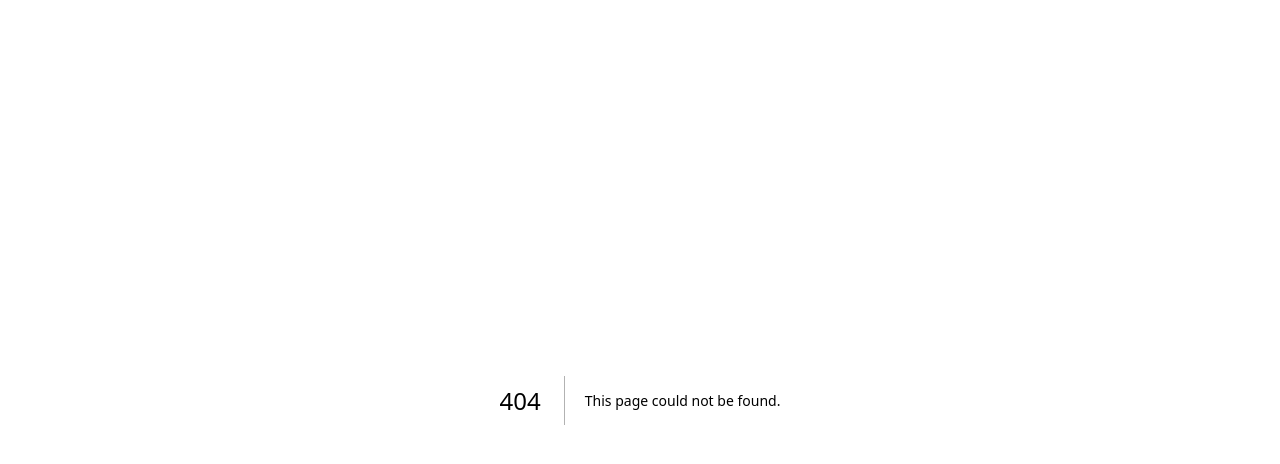
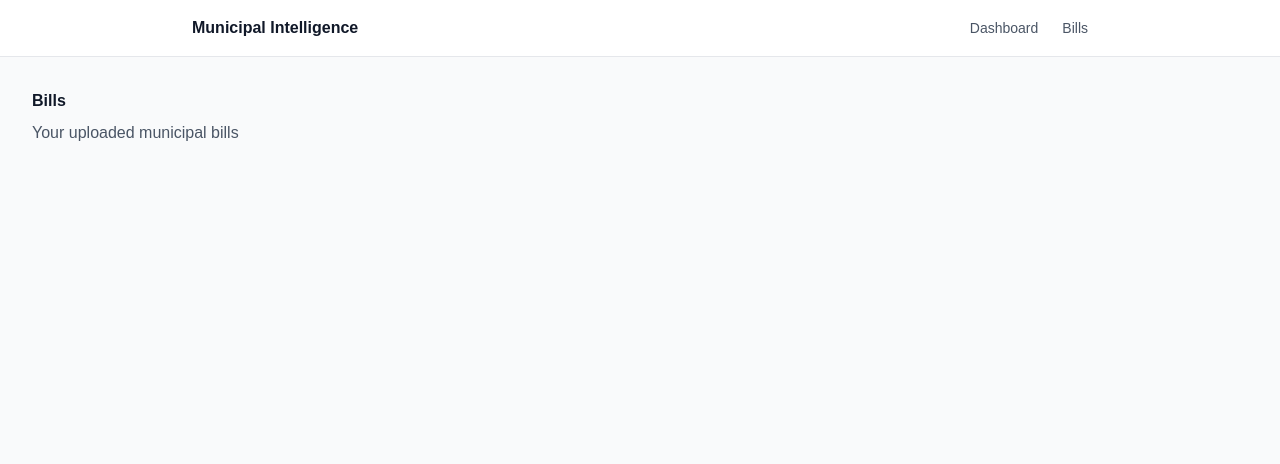
Before and after one commit to grahamch/municipal-intelligence, a Next.js app: page /bills in a window 1280 px wide. Before the commit this address had no page. Shown: the top 464 px of the page. Built offline with nearby package versions, Linux system fonts and the light colour scheme.

Commit message:
Add bills page, nav bar and layout

```diff
--- /dev/null
+++ b/app/bills/page.tsx
@@ -0,0 +1,10 @@
+export default function BillsPage() {
+    return (
+        <main className="min-h-screen bg-gray-50 p-8">
+            <div className="max-w-4x1 mx-auto">
+                <h1 className="text-3x1 font-bold text-gray-900">Bills</h1>
+                <p className="mt-2 text-gray-600">Your uploaded municipal bills</p>
+            </div>
+        </main>
+    )
+}
--- a/app/layout.tsx
+++ b/app/layout.tsx
@@ -27,7 +27,19 @@ export default function RootLayout({
       lang="en"
       className={`${geistSans.variable} ${geistMono.variable} h-full antialiased`}
     >
-      <body className="min-h-full flex flex-col">{children}</body>
+
+      <body className="min-h-full flex flex-col">
+      <nav className="bg-white border-b border-gray-200 px-8 py-4">
+    <div className="max-w-4xl mx-auto flex items-center justify-between">
+      <span className="font-bold text-gray-900">Municipal Intelligence</span>
+      <div className="flex gap-6">
+        <a href="/" className="text-sm text-gray-600 hover:text-gray-900">Dashboard</a>
+        <a href="/bills" className="text-sm text-gray-600 hover:text-gray-900">Bills</a>
+      </div>
+    </div>
+  </nav>
+  {children}
+  </body>
     </html>
   );
 }
```
